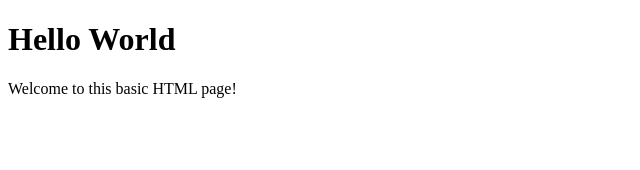
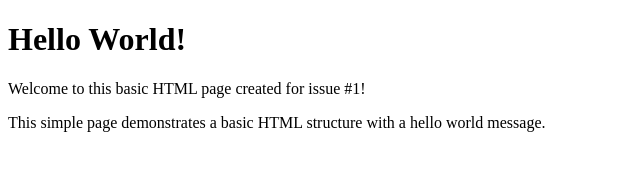
Before and after one commit to jdksloan/strands-html-page, a plain HTML site: page index.html in a window 1280 px wide. Shown: the whole page, without its empty margins (0-640 px from the left). Drawn offline with Linux system fonts and the light colour scheme.

Commit message:
Create basic HTML page with Hello World message
- Add complete HTML5 document with proper structure
- Include Hello World heading with exclamation point
- Add descriptive paragraphs explaining the page purpose
- Update title to be more descriptive
- Resolves issue #1 with basic HTML hello world page

```diff
--- a/index.html
+++ b/index.html
@@ -3,10 +3,11 @@
 <head>
     <meta charset="UTF-8">
     <meta name="viewport" content="width=device-width, initial-scale=1.0">
-    <title>Hello World</title>
+    <title>Hello World - Basic HTML Page</title>
 </head>
 <body>
-    <h1>Hello World</h1>
-    <p>Welcome to this basic HTML page!</p>
+    <h1>Hello World!</h1>
+    <p>Welcome to this basic HTML page created for issue #1!</p>
+    <p>This simple page demonstrates a basic HTML structure with a hello world message.</p>
 </body>
 </html>
```
